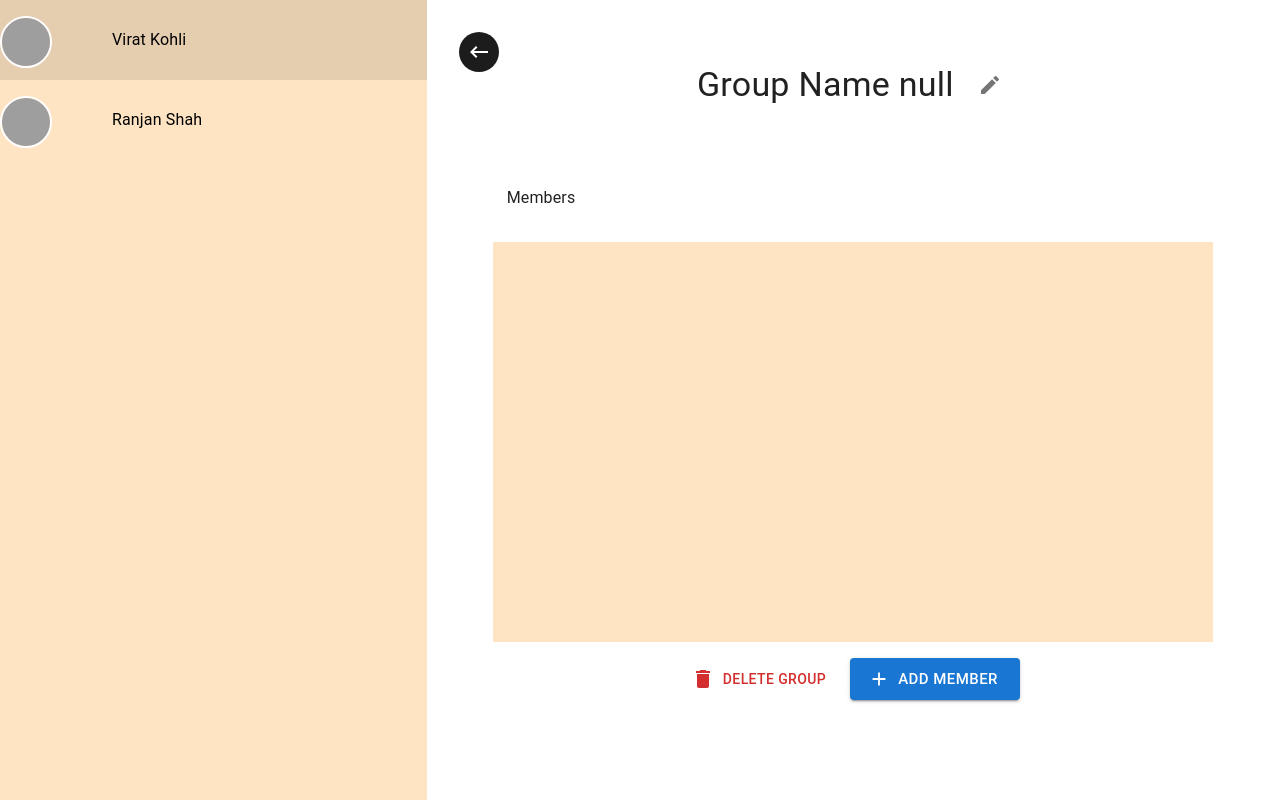
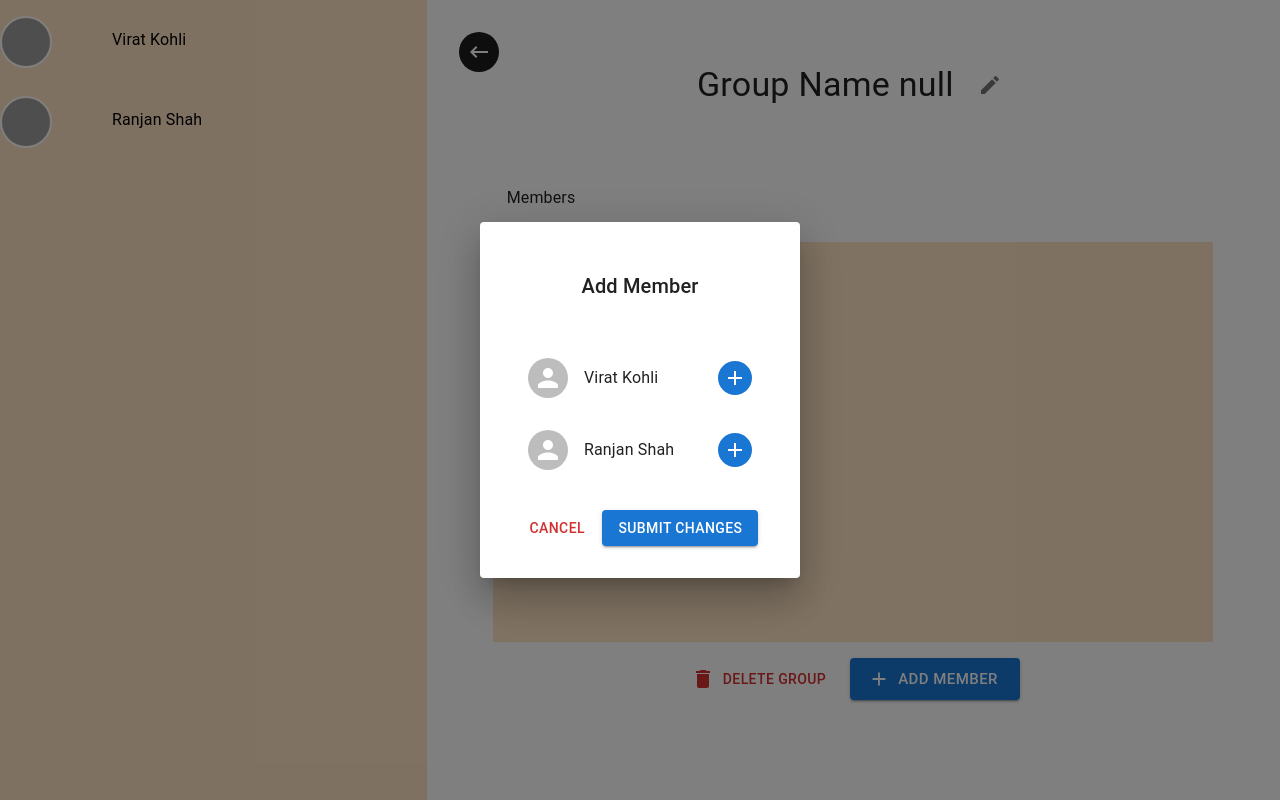
Before and after one commit to ranjannkumar/Chat-Application, a React (Vite) app in the folder client/: page /groups in a window 1280 px wide. Built offline with nearby package versions, Linux system fonts and the light colour scheme; grey boxes are pictures that could not be loaded.

Commit message:
creating group components

```diff
--- /dev/null
+++ b/client/src/components/dialogs/AddMemberDialog.jsx
@@ -0,0 +1,73 @@
+import { Button, Dialog, DialogTitle, Stack, Typography } from '@mui/material'
+import React,{useState} from 'react'
+import { sampleUsers } from '../../constants/sampleData';
+import UserItem from "../shared/UserItem"
+
+const AddMemberDialog = ({addMember,isLoadingAddMember,chatId}) => {
+
+  const [members,setMembers] = useState(sampleUsers);
+  const [selectedMembers,setSelectedMembers] =useState([])
+
+  const selectMemberHandler =(id)=>{
+    setSelectedMembers((prev)=>
+      prev.includes(id)
+        ? prev.filter((currElement)=>currElement !==id)
+        : [...prev,id]
+      )
+  }
+
+
+
+  const closeHandler=()=>{};
+  const addMemberSubmitHandler=()=>{};
+  return (
+    <Dialog open onClose={closeHandler}>
+      <Stack
+        p={"2rem"}
+        width={"20rem"}
+        spacing={"2rem"}
+      >
+        <DialogTitle textAlign={"center"}>Add Member</DialogTitle>
+
+        <Stack
+          spacing={"1rem"}
+        >
+          {sampleUsers.length >0 ? (
+            sampleUsers.map((i)=>(
+              <UserItem
+                key={i.id}
+                user={i}
+                handler={selectMemberHandler}
+                isAdded={selectedMembers.includes(i._id)}
+              />
+            ))
+          ) : (
+            <Typography textAlign={"center"}>No Friends</Typography>
+          )
+          }
+        </Stack>
+        <Stack
+          direction={"row"}
+          alignItems={"center"}
+          justifyContent={"space-evenly"}
+        >
+          <Button
+            color='error'
+            onClick={closeHandler}
+          >
+            Cancel
+          </Button>
+          <Button
+            variant='contained'
+            disabled={isLoadingAddMember}
+            onClick={addMemberSubmitHandler}
+          >
+            Submit Changes
+          </Button>
+        </Stack>
+      </Stack>
+    </Dialog>
+  )
+}
+
+export default AddMemberDialog
--- a/client/src/components/dialogs/ConfirmDeleteDialog.jsx
+++ b/client/src/components/dialogs/ConfirmDeleteDialog.jsx
@@ -1,10 +1,29 @@
 import React from 'react'
+import {
+  Button,
+  Dialog,
+  DialogActions,
+  DialogContent,
+  DialogContentText,
+  DialogTitle,
+} from '@mui/material'
 
-const ConfirmDeleteDialog = () => {
+const ConfirmDeleteDialog = ({open,handleClose,deleteHandler}) => {
   return (
-    <div>
-
-    </div>
+   <Dialog
+    open={open} onClose={handleClose}
+   >
+    <DialogTitle>Confirm Delete</DialogTitle>
+    <DialogContent>
+      <DialogContentText>
+        Are you sure,you want to delete this group?
+      </DialogContentText>
+    </DialogContent>
+    <DialogActions>
+      <Button onClick={handleClose}>No</Button>
+      <Button onClick={deleteHandler} color='error'>Yes</Button>
+    </DialogActions>
+   </Dialog>
   )
 }
 
--- a/client/src/pages/Groups.jsx
+++ b/client/src/pages/Groups.jsx
@@ -1,5 +1,5 @@
-import React, { memo, useEffect, useState } from 'react'
-import {Box, Button, Drawer, Grid, IconButton, Menu, Stack, TextField, Tooltip, Typography} from '@mui/material'
+import React, { lazy, memo, Suspense, useEffect, useState } from 'react'
+import {Backdrop, Box, Button, Drawer, Grid, IconButton, Menu, Stack, TextField, Tooltip, Typography} from '@mui/material'
 import{
   Add as AddIcon,
   Delete as DeleteIcon,
@@ -13,6 +13,17 @@ import {useNavigate,useSearchParams} from 'react-router-dom'
 import {Link} from '../components/styles/StyledComponents'
 import AvatarCard from '../components/shared/AvatarCard'
 import {sampleChats} from '../constants/sampleData'
+
+const ConfirmDeleteDialog = lazy(()=>
+   import("../components/dialogs/ConfirmDeleteDialog")
+)
+
+const AddMemberDialog=lazy(()=>
+  import("../components/dialogs/AddMemberDialog")
+)
+
+
+const isAddMember =true;
 
 
 const Groups = () => {
@@ -55,6 +66,11 @@ const Groups = () => {
 
   const openAddMemberHandler=()=>{
     console.log("Add Member");
+  };
+
+  const deleteHandler=()=>{
+    console.log("Delete Handler");
+    closeConfirmDeleteHandler();
   }
 
   useEffect(()=>{
@@ -233,8 +249,23 @@ const Groups = () => {
       </Grid>
 
       {
-        confirmDeleteDialog && <>df</>
+        isAddMember && (
+          <Suspense fallback={<Backdrop open />}>
+            <AddMemberDialog />
+          </Suspense>
+        )
+      }
 
+      {
+        confirmDeleteDialog && (
+          <Suspense fallback={<Backdrop open />}>
+            <ConfirmDeleteDialog
+              open={confirmDeleteDialog}
+              handleClose={closeConfirmDeleteHandler}
+              deleteHandler={deleteHandler}
+            />
+          </Suspense>
+        )
       }
 
       <Drawer
```
